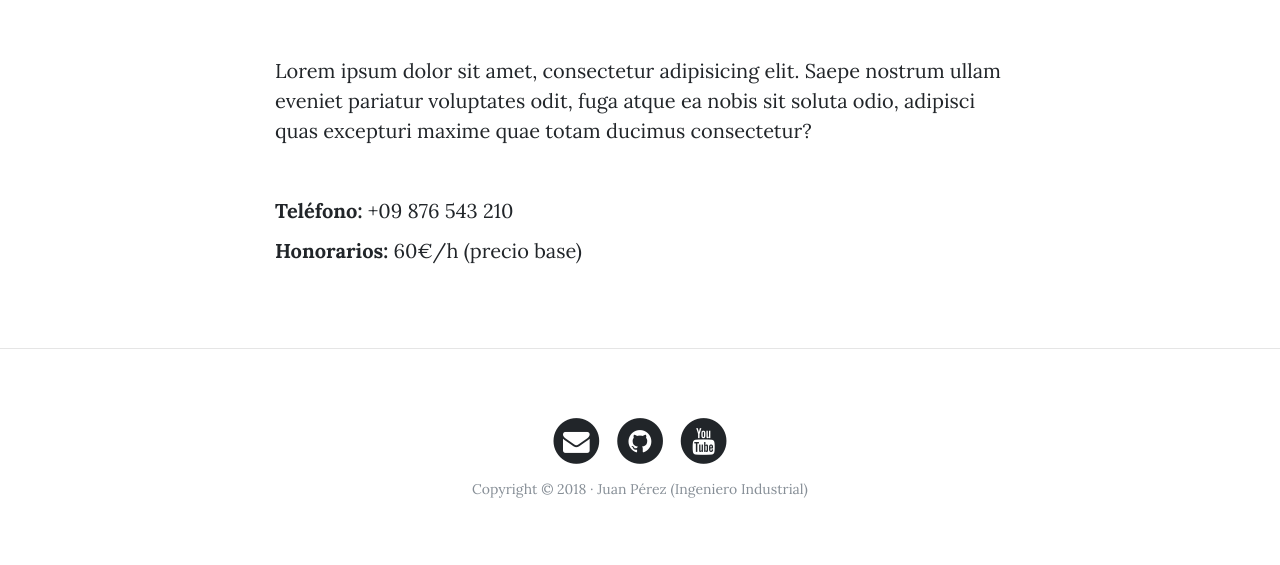
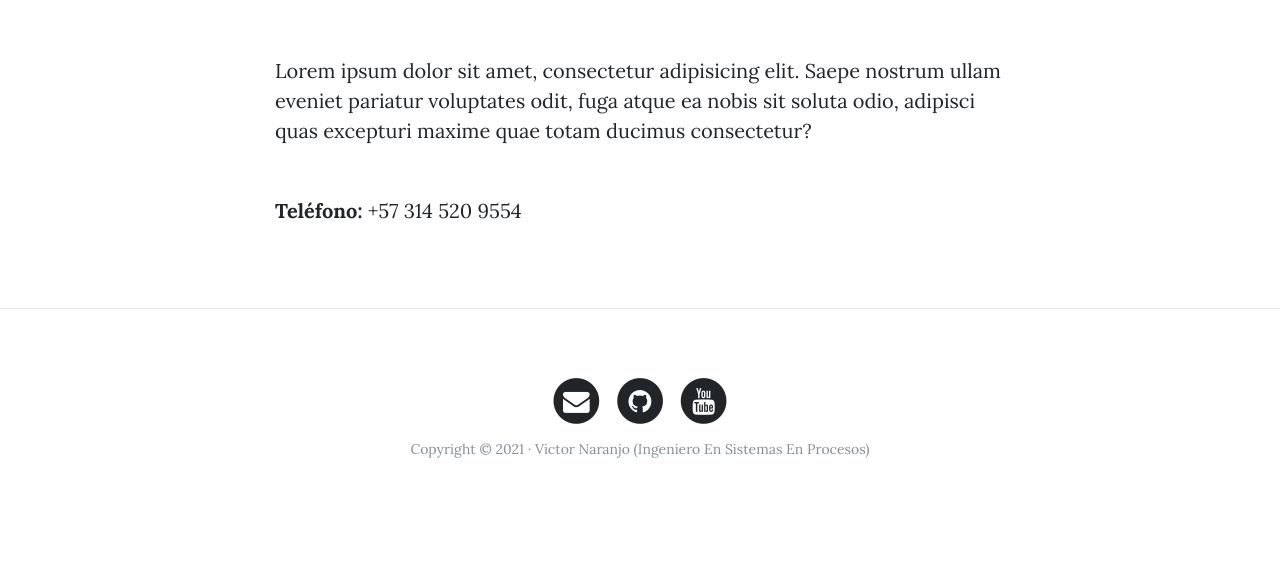
Before and after one commit to Victor654/WebPersonal, a Django app: page /contact/ in a window 1280 px wide. Shown: the part 536-1101 px from the top of the page. After the commit the page ends 994 px from the top, so only its background shows below. Run offline with Django 3.2, Linux system fonts and the light colour scheme; some libraries are stand-ins or nearby versions.

Commit message:
end_commit

```diff
--- a/webPersonal/core/templates/core/about.html
+++ b/webPersonal/core/templates/core/about.html
@@ -15,7 +15,7 @@
         <img class="img-fluid avatar" src="{% static 'core/img/avatar.jpg'%}" alt="">
     </div>
     <div class="col-lg-7 col-md-8">
-        <h2 class="section-heading">Juan Pérez</h2>
+        <h2 class="section-heading">Victor Naranjo</h2>
         <p>Nacido en... lorem ipsum dolor sit amet, consectetur adipisicing elit. Saepe nostrum ullam eveniet pariatur voluptates odit, fuga atque ea nobis sit soluta odio.</p>
         <p>Lorem ipsum dolor sit amet, consectetur adipisicing elit. Saepe nostrum ullam eveniet pariatur voluptates odit...</p>
     </div>
--- a/webPersonal/core/templates/core/base.html
+++ b/webPersonal/core/templates/core/base.html
@@ -97,7 +97,7 @@
                 </a>
               </li>
             </ul>
-            <p class="copyright text-muted">Copyright &copy; 2018 · Juan Pérez (Ingeniero Industrial) </p>
+            <p class="copyright text-muted">Copyright &copy; 2021 · Victor Naranjo (Ingeniero En Sistemas En Procesos) </p>
           </div>
         </div>
       </div>
--- a/webPersonal/core/templates/core/contact.html
+++ b/webPersonal/core/templates/core/contact.html
@@ -14,8 +14,7 @@
     <div class="col-lg-8 col-md-10 mx-auto">
         <p>Lorem ipsum dolor sit amet, consectetur adipisicing elit. Saepe nostrum ullam eveniet pariatur voluptates odit, fuga atque ea nobis sit soluta odio, adipisci quas excepturi maxime quae totam ducimus consectetur?</p>
         <br>
-        <p><b>Teléfono:</b> +09 876 543 210</p>
-        <p><b>Honorarios:</b> 60€/h (precio base)</p>
+        <p><b>Teléfono:</b> +57 314 520 9554</p>
     </div>
 </div>
 {% endblock %}
--- a/webPersonal/core/templates/core/home.html
+++ b/webPersonal/core/templates/core/home.html
@@ -6,5 +6,5 @@
 
 {% block headers %}
     <h1>Victor Naranjo</h1>
-    <span class="subheading">Tecnico en sistemas</span>
+    <span class="subheading">Ingeniero En Sistemas En Procesos</span>
 {% endblock %}
--- a/webPersonal/core/templates/core/index_fusion.html
+++ b/webPersonal/core/templates/core/index_fusion.html
@@ -53,8 +53,8 @@
         <div class="row">
           <div class="col-lg-8 col-md-10 mx-auto">
             <div class="site-heading">
-              <h1>Juan Pérez</h1>
-              <span class="subheading">Ingeniero Industrial</span>
+              <h1>Victor Naranjo</h1>
+              <span class="subheading">Ingeniero En Sistemas En Procesos</span>
             </div>
           </div>
         </div>
@@ -95,7 +95,7 @@
                 </a>
               </li>
             </ul>
-            <p class="copyright text-muted">Copyright &copy; 2018 · Juan Pérez (Ingeniero Industrial) </p>
+            <p class="copyright text-muted">Copyright &copy; 2021 · Victor Naranjo (Ingeniero En Sistemas En Procesos) </p>
           </div>
         </div>
       </div>
```
